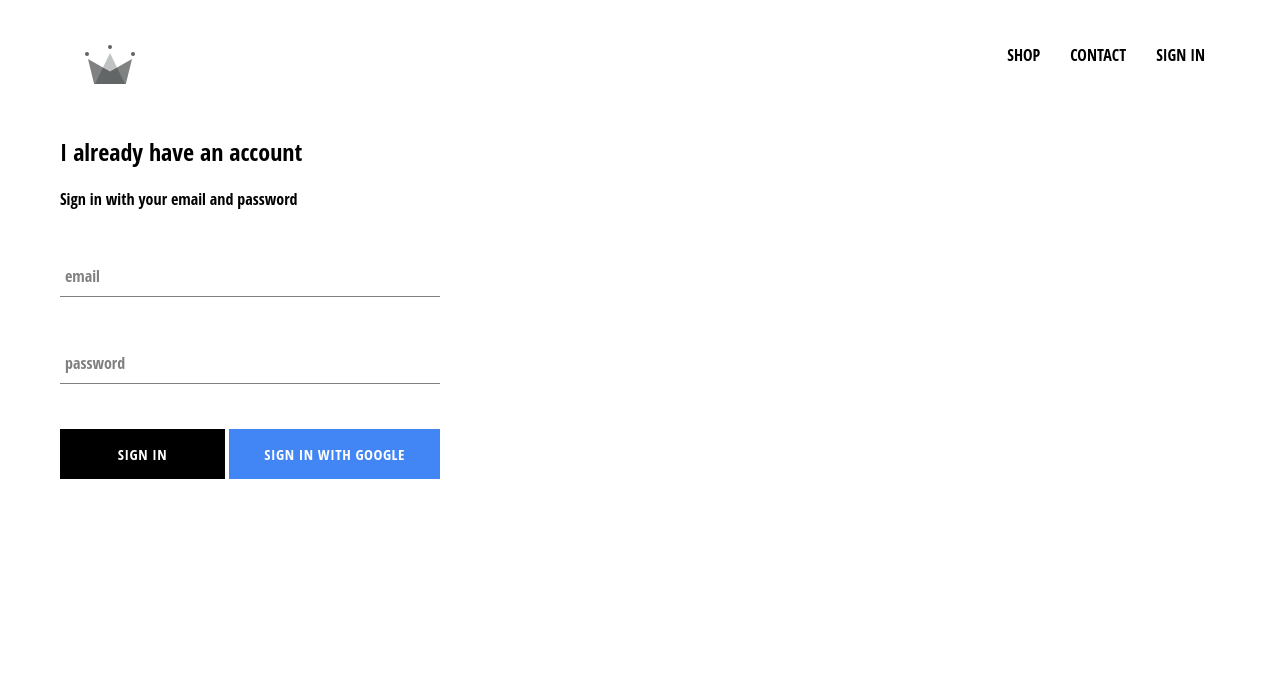
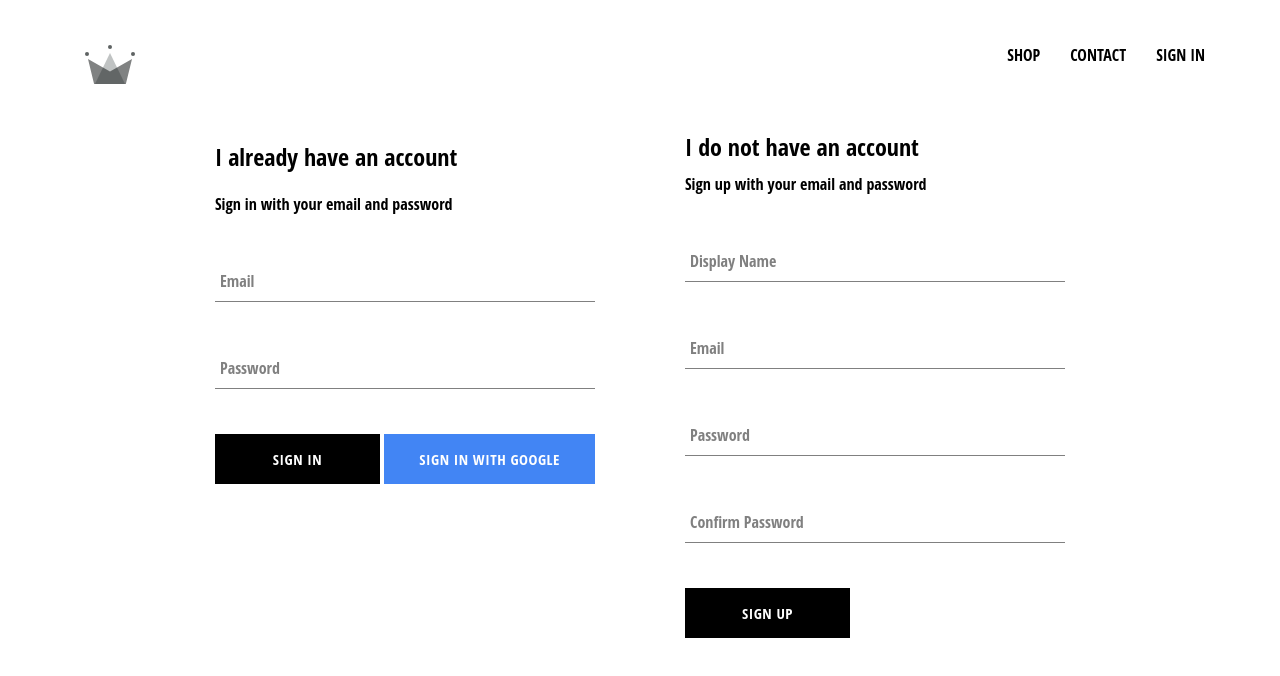
Before and after one commit to glittergunner9669/crwn-clothing-5, a React (Create React App) app: page /signin in a window 1280 px wide. Shown: the top 676 px of the page. Built offline with nearby package versions, Linux system fonts and the light colour scheme; no server answers; the HTML template or start-up script is replaced by a standard one.

Commit message:
Implemented firebase utils, included ability to store authenticated users into our firestore database

```diff
--- a/src/App.js
+++ b/src/App.js
@@ -7,7 +7,7 @@
 import ShopPage from './pages/shop/shop.component';
 import SignInAndSignUpPage from './pages/sign-in-and-sign-up/sign-in-and-sign-up.component';
 import Header from './components/header/header.component';
-import { auth } from "./firebase/firebase.utils";
+import { auth, createUserProfileDocument } from "./firebase/firebase.utils";
 
 class App extends React.Component {
   constructor() {
@@ -21,10 +21,27 @@
   unsubscribeFromAuth = null;
 
   componentDidMount() {
-    this.unsubscribeFromAuth = auth.onAuthStateChanged((user) => {
-      this.setState({ currentUser: user });
+    // this.unsubscribeFromAuth = auth.onAuthStateChanged(async user => {
+    this.unsubscribeFromAuth = auth.onAuthStateChanged(async userAuth => {
+      // this.setState({ currentUser: user });
+      // createUserProfileDocument(user);
+      if (userAuth) {
+        const userRef = await createUserProfileDocument(userAuth);
 
-      console.log(user);
+        userRef.onSnapshot(snapShot => {
+          this.setState({
+            currentUser: {
+              id: snapShot.id,
+              ...snapShot.data()
+            }
+          });
+
+          console.log(this.state);
+        });
+      }
+      else {
+        this.setState({ currentUser: userAuth });
+      }
     });
   }
 
--- a/src/components/sign-in/sign-in.component.jsx
+++ b/src/components/sign-in/sign-in.component.jsx
@@ -41,7 +41,7 @@
             type='email'
             handleChange={this.handleChange}
             value={this.state.email}
-            label='email'
+            label='Email'
             required
           />
           <FormInput
@@ -49,7 +49,7 @@
             type='password'
             value={this.state.password}
             handleChange={this.handleChange}
-            label='password'
+            label='Password'
             required
           />
           <div className='buttons'>
--- /dev/null
+++ b/src/components/sign-up/sign-up.component.jsx
@@ -0,0 +1,103 @@
+import React from 'react';
+
+import FormInput from '../form-input/form-input.component';
+import CustomButton from '../custom-button/custom-button.component';
+
+import { auth, createUserProfileDocument } from '../../firebase/firebase.utils';
+
+import "./sign-up.styles.scss";
+
+class SignUp extends React.Component {
+  constructor() {
+    super();
+
+    this.state = {
+      displayName: "",
+      email: "",
+      password: "",
+      confirmPassword: ""
+    };
+  }
+
+  handleSubmit = async (event) => {
+    event.preventDefault();
+
+    const { displayName, email, password, confirmPassword } = this.state;
+
+    if (password !== confirmPassword) {
+      alert("passwords don't match");
+      return;
+    }
+
+    try {
+      const { user } = await auth.createUserWithEmailAndPassword(
+        email,
+        password
+      );
+
+      await createUserProfileDocument(user, { displayName });
+
+      this.setState({
+        displayName: "",
+        email: "",
+        password: "",
+        confirmPassword: ""
+      });
+    } catch (error) {
+      console.error(error);
+    }
+  };
+
+  handleChange = event => {
+    const { name, value } = event.target;
+
+    this.setState({ [name]: value });
+  }
+
+  render() {
+    const { displayName, email, password, confirmPassword } = this.state;
+    return (
+      <div className='sign-up'>
+        <h2 className='title'>I do not have an account</h2>
+        <span>Sign up with your email and password</span>
+        <form className='sign-up-form' onSubmit={this.handleSubmit}>
+          <FormInput
+            type='text'
+            name='displayName'
+            value={displayName}
+            onChange={this.handleChange}
+            label='Display Name'
+            required
+          />
+          <FormInput
+            type='email'
+            name='email'
+            value={email}
+            onChange={this.handleChange}
+            label='Email'
+            required
+          />
+          <FormInput
+            type='password'
+            name='password'
+            value={password}
+            onChange={this.handleChange}
+            label='Password'
+            required
+          />
+          <FormInput
+            type='password'
+            name='confirmPassword'
+            value={confirmPassword}
+            onChange={this.handleChange}
+            label='Confirm Password'
+            required
+          />
+          <CustomButton type='submit'>SIGN UP</CustomButton>
+        </form>
+      </div>
+    );
+  }
+}
+
+export default SignUp;
--- /dev/null
+++ b/src/components/sign-up/sign-up.styles.scss
@@ -0,0 +1,9 @@
+.sign-up {
+  display: flex;
+  flex-direction: column;
+  width: 380px;
+
+  .title {
+    margin: 10px 0;
+  }
+}
--- a/src/firebase/firebase.utils.js
+++ b/src/firebase/firebase.utils.js
@@ -16,9 +16,31 @@
   measurementId: "G-3X15FV1YS8"
 };
 
-// Initialize Firebase
-// const app = initializeApp(firebaseConfig);
-// const analytics = getAnalytics(app);
+export const createUserProfileDocument = async (userAuth, additionalData) => {
+  if (!userAuth) return;
+
+  const userRef = firestore.doc(`users/${userAuth.uid}`);
+
+  const snapShot = await userRef.get();
+
+  if(!snapShot.exists) {
+    const { displayName, email } = userAuth;
+    const createdAt = new Date();
+
+    try {
+      await userRef.set({
+        displayName,
+        email,
+        createdAt,
+        ...additionalData
+      });
+    } catch (error) {
+      console.log('Error creating user', error.message);
+    }
+  }
+
+  return userRef;
+}
 
 firebase.initializeApp(config);
 
--- a/src/pages/sign-in-and-sign-up/sign-in-and-sign-up.component.jsx
+++ b/src/pages/sign-in-and-sign-up/sign-in-and-sign-up.component.jsx
@@ -1,12 +1,14 @@
 import React from 'react';
 
 import SignIn from '../../components/sign-in/sign-in.component';
+import SignUp from '../../components/sign-up/sign-up.component';
 
 import './sign-in-and-sign-up.styles.scss';
 
 const SignInAndSignUpPage = () => (
   <div className="sign-in-and-sign-up">
     <SignIn />
+    <SignUp />
   </div>
 )
 
--- a/src/pages/sign-in-and-sign-up/sign-in-and-sign-up.styles.scss
+++ b/src/pages/sign-in-and-sign-up/sign-in-and-sign-up.styles.scss
@@ -0,0 +1,6 @@
+.sign-in-and-sign-up {
+  width: 850px;
+  display: flex;
+  justify-content: space-between;
+  margin: 30px auto;
+}
```
